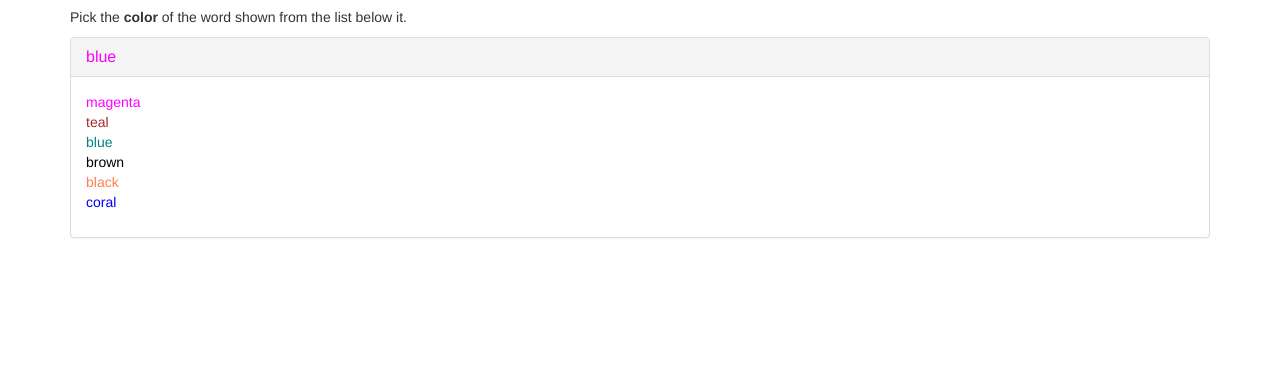
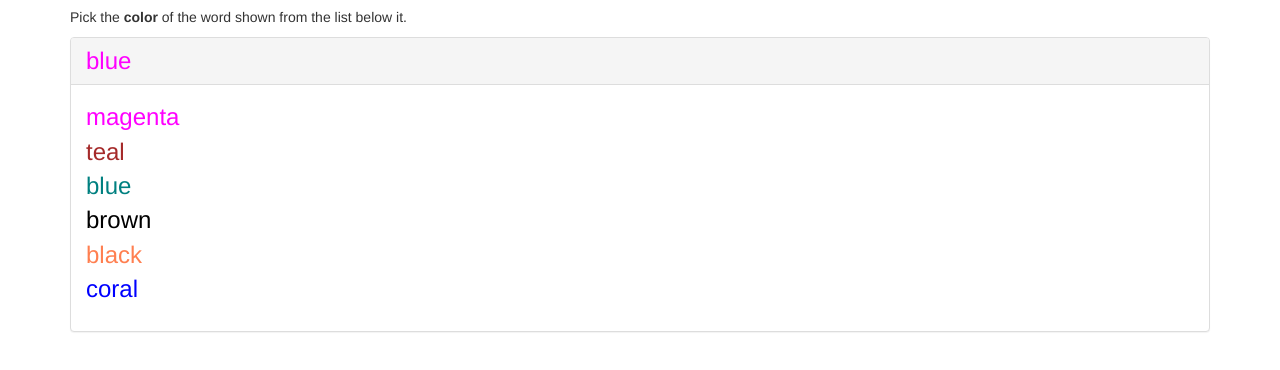
Before and after one commit to wjthornberry/Color-Picker, a plain HTML site: page index.html in a window 1280 px wide. Shown: the part 56-426 px from the top of the page. Drawn offline with nearby package versions, Linux system fonts and the light colour scheme.

Commit message:
Link CSS

```diff
--- a/index.html
+++ b/index.html
@@ -7,6 +7,9 @@
   <!-- Bootstrap File -->
   <link rel="stylesheet"
   href="https://maxcdn.bootstrapcdn.com/bootstrap/3.3.6/css/bootstrap.min.css" integrity="sha384-1q8mTJOASx8j1Au+a5WDVnPi2lkFfwwEAa8hDDdjZlpLegxhjVME1fgjWPGmkzs7" crossorigin="anonymous">
+
+  <!--CSS file-->
+  <link rel="stylesheet" type="text/css" href="assets/css/style.css">
 
   <!-- JQuery -->
   <script src="https://code.jquery.com/jquery.js"></script>
```
